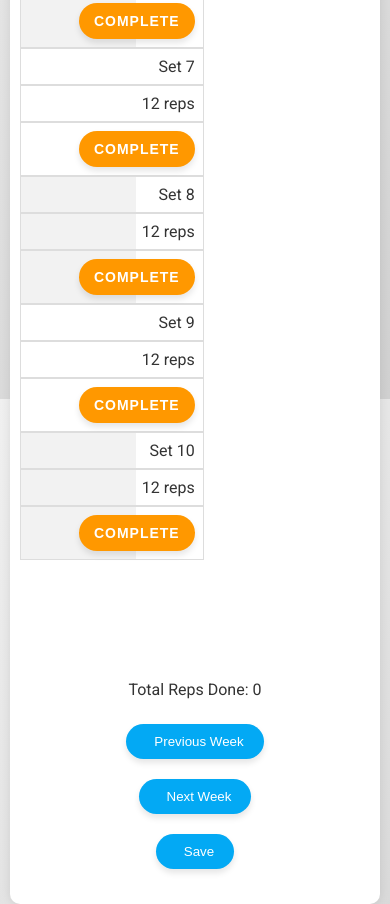
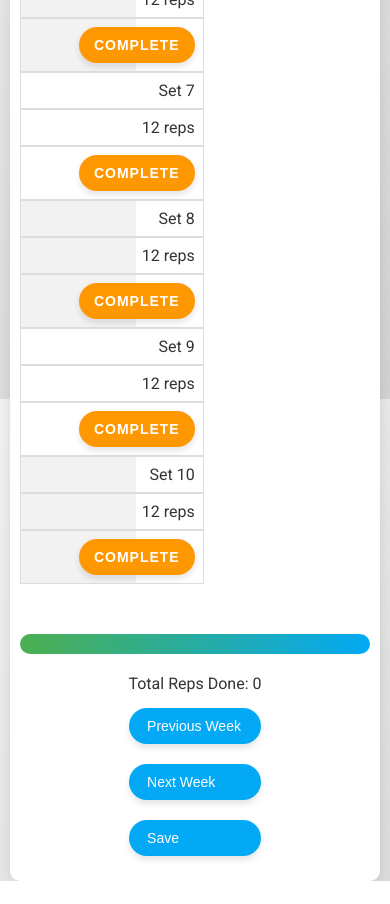
Before and after one commit to korm85/Pull-Ups-tracker, a plain HTML site: page index.html in a window 390 px wide. Shown: the part 485-1389 px from the top of the page. After the commit the page ends 1366 px from the top, so only its background shows below. Drawn offline with Linux system fonts and the light colour scheme.

Commit message:
Improve mobile responsiveness

```diff
--- a/styles.css
+++ b/styles.css
@@ -292,4 +292,23 @@ main {
         padding: 10px;
         font-size: 14px;
     }
+
+    .progress-bar {
+        width: 100%;
+        margin: 10px 0;
+    }
+
+    .total-reps {
+        margin: 10px 0;
+    }
+
+    .section {
+        margin-bottom: 10px;
+    }
+
+    .navigation-button {
+        width: 100%;
+        padding: 10px;
+        font-size: 14px;
+    }
 }
```
